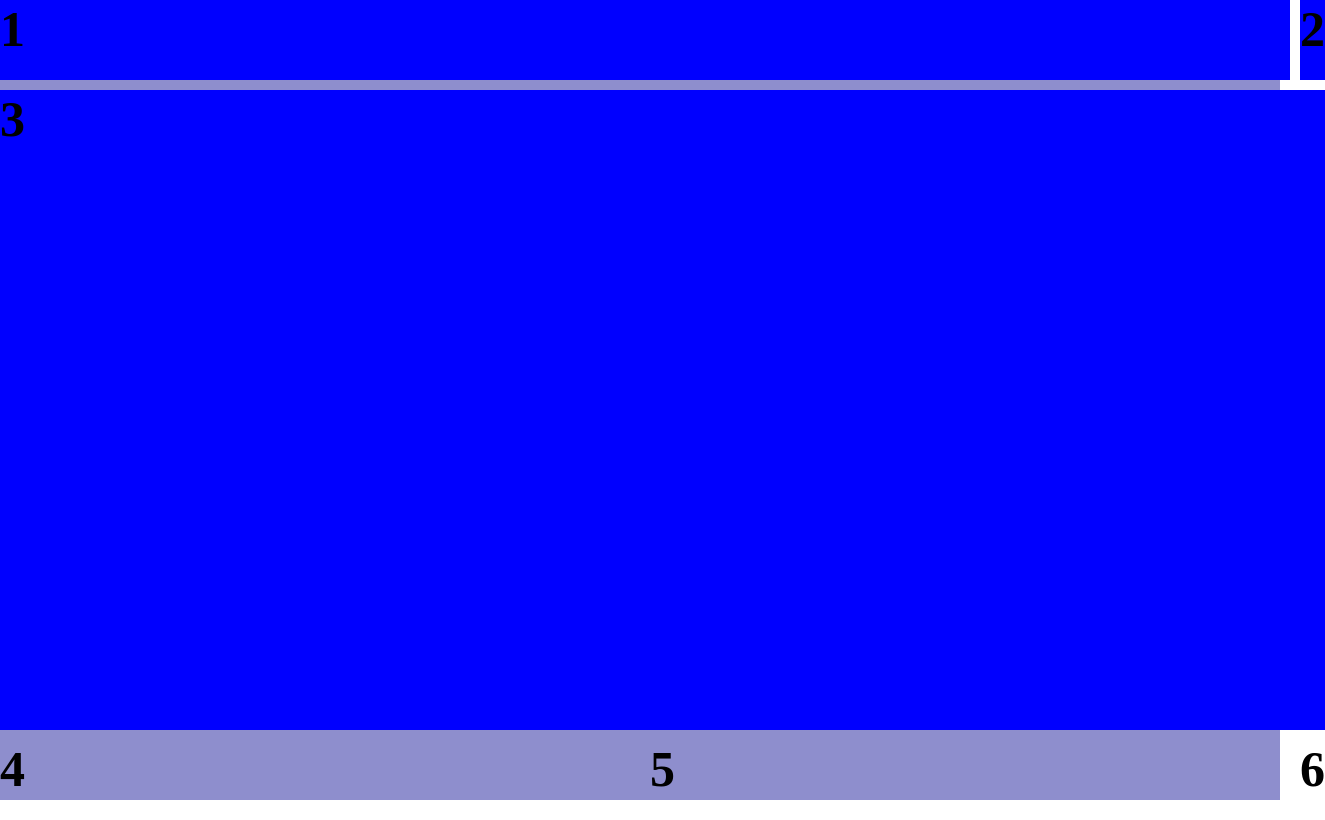
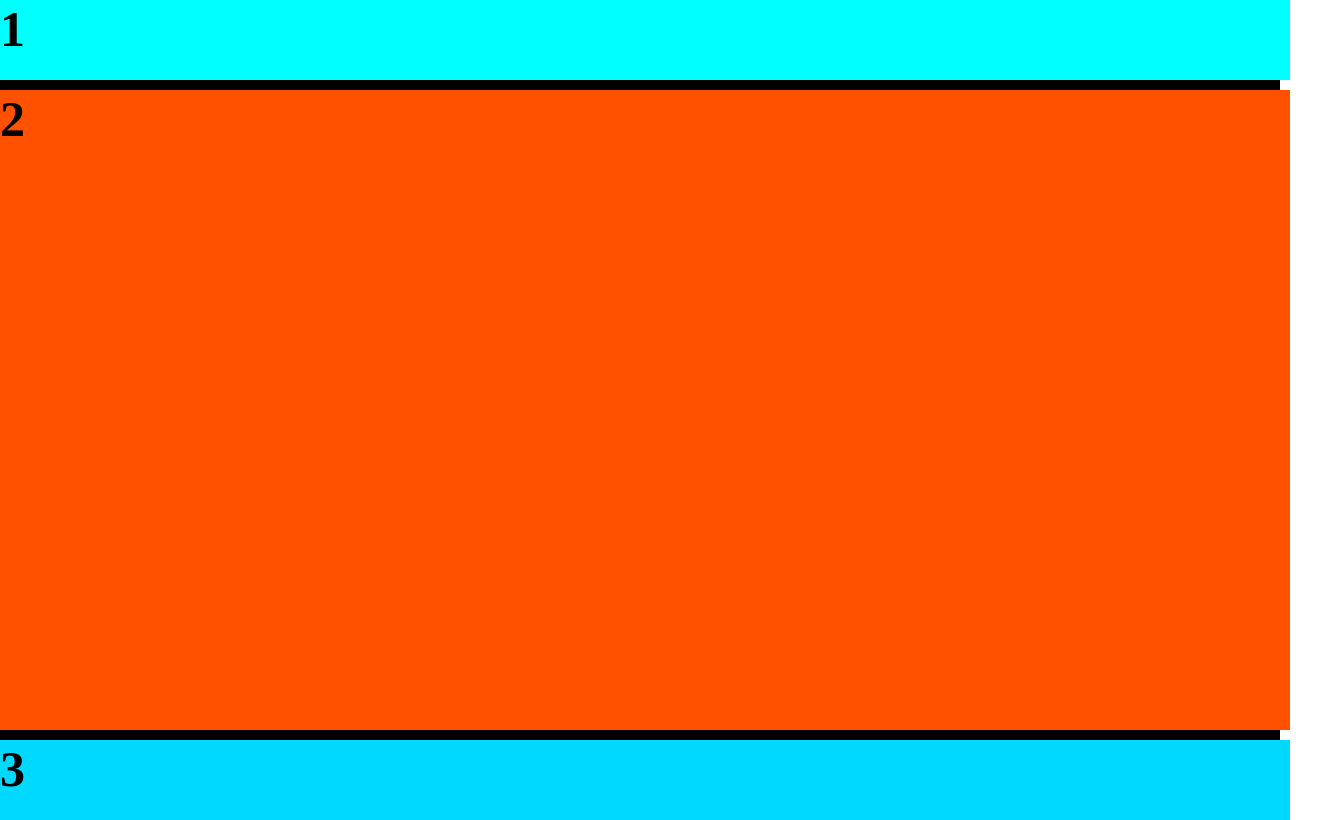
Before and after one commit to Coder-G-2007/Assignment1, a plain HTML site: page Lecture5/index.html in a window 1280 px wide. Shown: the whole page, 1325 px wide, since content can reach past the window. Drawn offline with Linux system fonts and the light colour scheme.

Commit message:
lecture5

```diff
--- a/Lecture5/index.html
+++ b/Lecture5/index.html
@@ -18,9 +18,9 @@
     <div class="box1">1</div>
     <div class="box2">2</div>
     <div class="box3">3</div>
-    <div class="box4">4</div>
+    <!-- <div class="box4">4</div>
     <div class="box5">5</div>
-    <div class="box6">6</div>
+    <div class="box6">6</div> -->
     </div>
 </body>
 </html>
--- a/Lecture5/style.css
+++ b/Lecture5/style.css
@@ -10,7 +10,7 @@ html,body{
 main{
     height: 100%;
     width: 100%;
-    background-color: rgb(142, 142, 205);
+    background-color:black;
     /* display: flex;
     align-items: center;
     justify-content: space-between; */
@@ -20,18 +20,25 @@ main{
     grid-template-rows: 10% 80% 10%;
     font-size: 50px;
     font-weight: bold;
+    grid-template-areas:
+    "box1 box1"
+    "box2 box2"
+    "box3 box3"
+    ;
 }
 .box1{
-    background-color: blue;
-    grid-column: 1/3;
+    background-color: aqua;
+    grid-area: box1;
 }
 .box2{
-    background-color: blue;
+    background-color: rgb(255, 81, 0);
+    grid-area: box2;
 }
 .box3{
-    background-color: blue;
-    grid-column: 1/4;
+    background-color: rgb(0, 217, 255);
+    grid-area: box3;
 }
+
 
 /* .part2{
     height: 70px;
```
Also changed, not shown: 1 other file.
